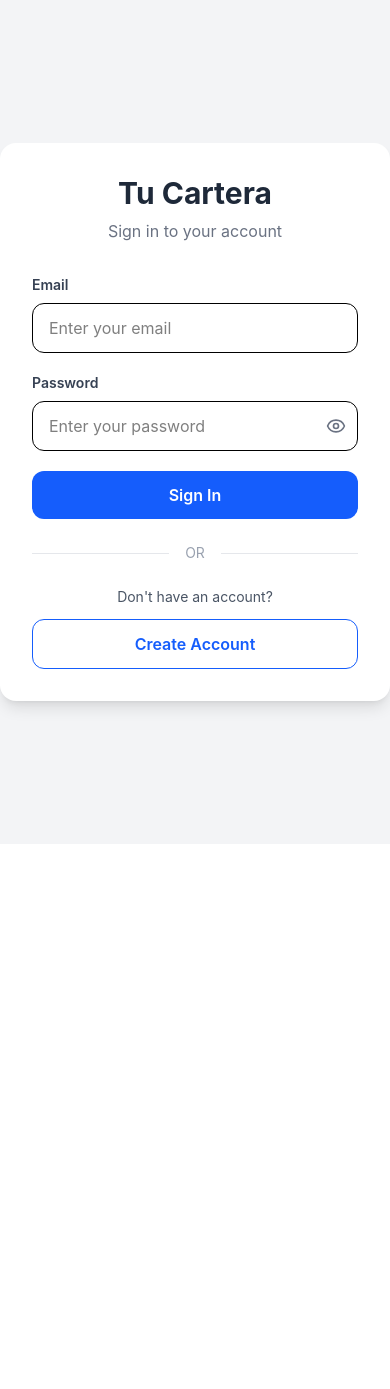
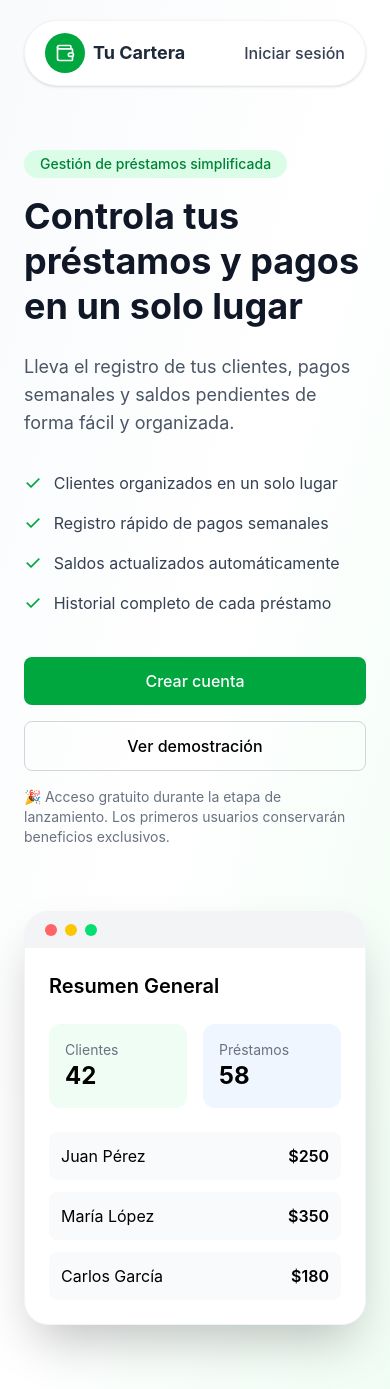
Before and after one commit to JoseGarcia1994/loans-react, a React app: page / in a window 390 px wide. Before the commit the page ends 844 px from the top, so only its background shows below. Built offline with nearby package versions, Linux system fonts and the light colour scheme; the HTML template or start-up script is replaced by a standard one.

Commit message:
feat(Home): create public home page with responsive hero

```diff
--- a/src/App.jsx
+++ b/src/App.jsx
@@ -1,4 +1,5 @@
 import { BrowserRouter, Routes, Route } from "react-router-dom";
+import Home from "./pages/Home";
 import LoginPage from "./pages/LoginPage";
 import Dashboard from "./pages/Dashboard";
 import CreateLoan from "./pages/CreateLoan";
@@ -12,7 +13,9 @@ function App() {
   return (
     <BrowserRouter>
       <Routes>
-        <Route path="/" element={<LoginPage />} />
+        <Route path="/" element={<Home />} />
+
+        <Route path="/login" element={<LoginPage />} />
         <Route path="/register" element={<RegisterPage />} />
         <Route path="/profile" element={<Profile />} />
         <Route path="/change-password" element={<ChangePassword />} />
--- /dev/null
+++ b/src/components/PublicNavbar.jsx
@@ -0,0 +1,80 @@
+// src/components/PublicNavbar.jsx
+
+import { Link } from "react-router-dom";
+import { Wallet } from "lucide-react";
+
+function PublicNavbar() {
+  return (
+    <header className="px-6 pt-5">
+      <div
+        className="
+        max-w-7xl
+        mx-auto
+        bg-white
+        rounded-full
+        px-5
+        py-3
+        shadow-sm
+        border
+        border-gray-100
+        "
+      >
+        <div className="flex items-center justify-between">
+          {/* Logo */}
+          <Link to="/" className="flex items-center gap-2">
+            <div
+              className="
+              w-10
+              h-10
+              rounded-full
+              bg-green-600
+              flex
+              items-center
+              justify-center
+              text-white
+              "
+            >
+              <Wallet size={20} />
+            </div>
+
+            <h1 className="font-bold text-lg md:text-xl text-gray-800">
+              Tu Cartera
+            </h1>
+          </Link>
+
+          {/* Botones */}
+          <div className="flex items-center gap-3">
+            <Link
+              to="/login"
+              className="
+            text-gray-700
+            hover:text-green-600
+            font-medium
+            "
+            >
+              Iniciar sesión
+            </Link>
+
+            <Link
+              to="/register"
+              className="
+            hidden md:block
+            bg-green-600
+            hover:bg-green-700
+            text-white
+            px-5
+            py-2
+            rounded-full
+            font-medium
+            "
+            >
+              Crear cuenta
+            </Link>
+          </div>
+        </div>
+      </div>
+    </header>
+  );
+}
+
+export default PublicNavbar;
--- /dev/null
+++ b/src/pages/Home.jsx
@@ -0,0 +1,150 @@
+import { Link } from "react-router-dom";
+import PublicNavbar from "../components/PublicNavbar";
+
+function Home() {
+  return (
+    <div className="min-h-screen bg-gradient-to-br from-slate-50 via-white to-green-50">
+      <PublicNavbar />
+      {/* Hero */}
+      <section className="max-w-7xl mx-auto px-6 py-16 lg:py-24">
+        <div className="grid lg:grid-cols-2 gap-16 items-center">
+          {/* Contenido */}
+          <div>
+            <span className="inline-block bg-green-100 text-green-700 px-4 py-1 rounded-full text-sm font-medium mb-4">
+              Gestión de préstamos simplificada
+            </span>
+
+            <h1 className="text-4xl lg:text-6xl font-bold text-gray-900 leading-tight">
+              Controla tus préstamos y pagos en un solo lugar
+            </h1>
+
+            <p className="mt-6 text-lg text-gray-600">
+              Lleva el registro de tus clientes, pagos semanales y saldos
+              pendientes de forma fácil y organizada.
+            </p>
+
+            {/* Beneficios */}
+            <div className="mt-8 space-y-3">
+              <div className="flex items-center gap-3">
+                <span className="text-green-600 text-xl">✓</span>
+                <span className="text-gray-700">
+                  Clientes organizados en un solo lugar
+                </span>
+              </div>
+
+              <div className="flex items-center gap-3">
+                <span className="text-green-600 text-xl">✓</span>
+                <span className="text-gray-700">
+                  Registro rápido de pagos semanales
+                </span>
+              </div>
+
+              <div className="flex items-center gap-3">
+                <span className="text-green-600 text-xl">✓</span>
+                <span className="text-gray-700">
+                  Saldos actualizados automáticamente
+                </span>
+              </div>
+
+              <div className="flex items-center gap-3">
+                <span className="text-green-600 text-xl">✓</span>
+                <span className="text-gray-700">
+                  Historial completo de cada préstamo
+                </span>
+              </div>
+            </div>
+
+            {/* Botones */}
+            <div className="mt-10 flex flex-col sm:flex-row gap-4">
+              <Link
+                to="/register"
+                className="bg-green-600 hover:bg-green-700 text-white px-6 py-3 rounded-lg font-medium text-center transition"
+              >
+                Crear cuenta
+              </Link>
+
+              <a
+                href="#demo"
+                className="border border-gray-300 hover:bg-gray-100 px-6 py-3 rounded-lg font-medium text-center transition"
+              >
+                Ver demostración
+              </a>
+            </div>
+
+            <p className="mt-4 text-sm text-gray-500">
+              🎉 Acceso gratuito durante la etapa de lanzamiento. Los primeros
+              usuarios conservarán beneficios exclusivos.
+            </p>
+          </div>
+
+          {/* Mockup Dashboard */}
+          <div className="relative">
+            {/* Tarjeta principal */}
+            <div className="bg-white rounded-3xl shadow-2xl overflow-hidden border border-gray-100">
+              {/* Header */}
+              <div className="bg-gray-100 px-5 py-3 flex gap-2">
+                <div className="w-3 h-3 rounded-full bg-red-400"></div>
+                <div className="w-3 h-3 rounded-full bg-yellow-400"></div>
+                <div className="w-3 h-3 rounded-full bg-green-400"></div>
+              </div>
+
+              {/* Dashboard */}
+              <div className="p-6">
+                <h3 className="text-xl font-semibold mb-6">Resumen General</h3>
+
+                <div className="grid grid-cols-2 gap-4 mb-6">
+                  <div className="bg-green-50 p-4 rounded-xl">
+                    <p className="text-sm text-gray-500">Clientes</p>
+                    <p className="text-2xl font-bold">42</p>
+                  </div>
+
+                  <div className="bg-blue-50 p-4 rounded-xl">
+                    <p className="text-sm text-gray-500">Préstamos</p>
+                    <p className="text-2xl font-bold">58</p>
+                  </div>
+                </div>
+
+                <div className="space-y-3">
+                  <div className="bg-gray-50 p-3 rounded-lg flex justify-between">
+                    <span>Juan Pérez</span>
+                    <span className="font-semibold">$250</span>
+                  </div>
+
+                  <div className="bg-gray-50 p-3 rounded-lg flex justify-between">
+                    <span>María López</span>
+                    <span className="font-semibold">$350</span>
+                  </div>
+
+                  <div className="bg-gray-50 p-3 rounded-lg flex justify-between">
+                    <span>Carlos García</span>
+                    <span className="font-semibold">$180</span>
+                  </div>
+                </div>
+              </div>
+            </div>
+
+            {/* Tarjeta flotante 1 */}
+            <div className="hidden md:block absolute -top-6 -left-6 bg-white shadow-lg rounded-xl px-5 py-3">
+              <p className="text-sm text-gray-500">Clientes</p>
+              <p className="font-bold text-2xl">42</p>
+            </div>
+
+            {/* Tarjeta flotante 2 */}
+            <div className="hidden md:block absolute top-24 -right-8 bg-white shadow-lg rounded-xl px-5 py-3">
+              <p className="text-sm text-gray-500">Cobrado</p>
+              <p className="font-bold text-green-600">$12,500</p>
+            </div>
+
+            {/* Tarjeta flotante 3 */}
+            <div className="hidden md:block absolute -bottom-6 left-12 bg-white shadow-lg rounded-xl px-5 py-3">
+              <p className="text-sm text-gray-500">Pendiente</p>
+              <p className="font-bold text-red-500">$31,000</p>
+            </div>
+          </div>
+        </div>
+      </section>
+    </div>
+  );
+}
+
+export default Home;
```
